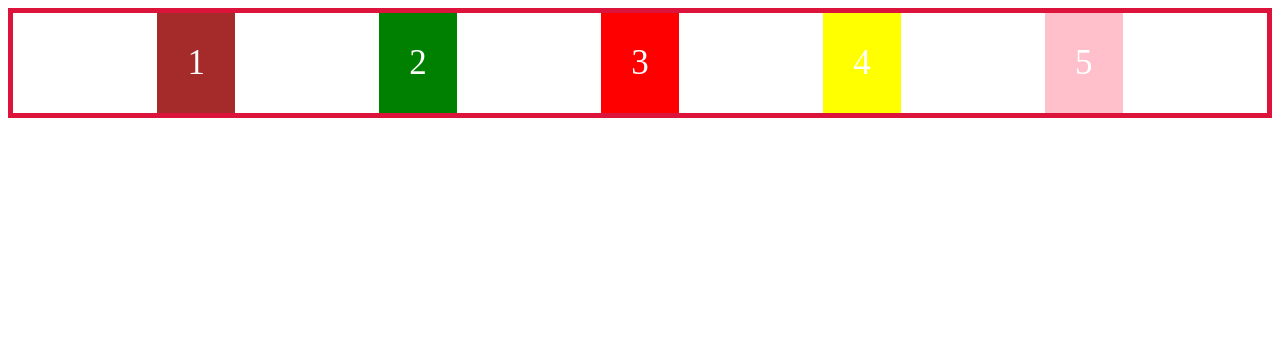
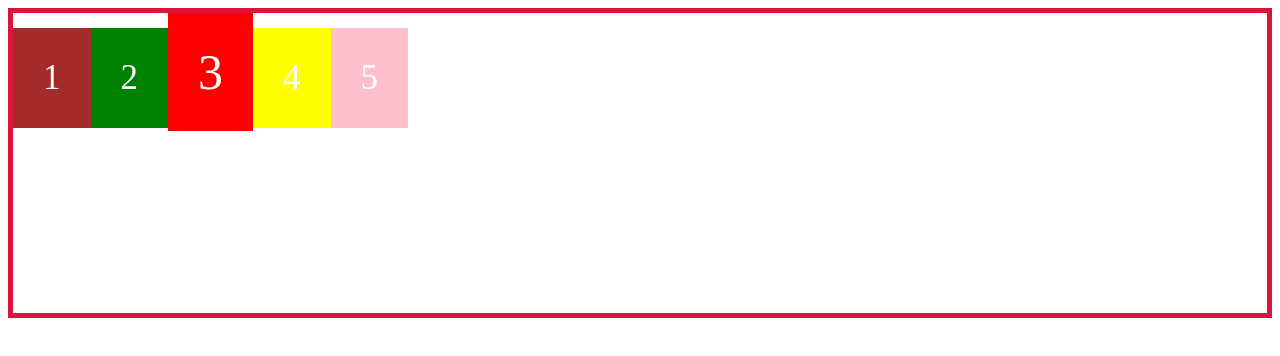
Before and after one commit to yashjais/Css-Portfolio, a plain HTML site: page index.html in a window 1280 px wide. Drawn offline with Linux system fonts and the light colour scheme.

Commit message:
align-items

```diff
--- a/index.html
+++ b/index.html
@@ -8,22 +8,21 @@
     <link rel="stylesheet" href="./styles.css">
     <style>
         /*
-        justify-content
-        flex-start(default)
+        align-items
+        strech(default)
+        flex-start
         flex-end
         center
-        space-between: fill the space in between with first element on border and last element on last border
-        space-around: fill the space in between all the elements
-        space-evenly: fill the space evenly between all the elements
+        baseline
         */
         .container {
+            height: 300px;
             display: flex;
-            justify-content: flex-start;
-            justify-content: flex-end;
-            justify-content: center;
-            justify-content: space-between;
-            justify-content: space-around;
-            justify-content: space-evenly;
+            align-items: flex-start;
+            align-items: flex-end;
+            align-items: stretch;
+            align-items: center;
+            align-items: baseline;
         }
     </style>
 </head>
--- a/styles.css
+++ b/styles.css
@@ -19,6 +19,7 @@
 
 .box-3 {
     background: red;
+    font-size: 50px;
 }
 
 .box-4 {
```
